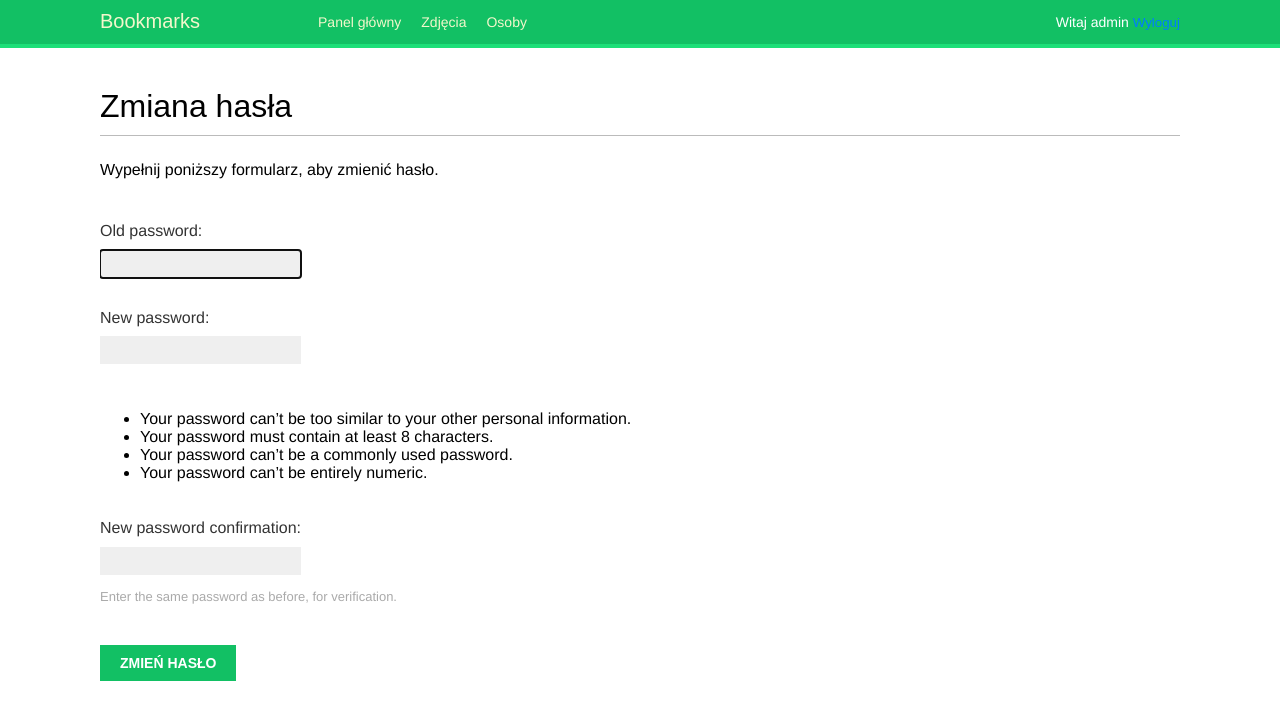
After one commit to Faflox/Django-4-social-media-app, a Django app: page /account/password-change/ in a window 1280 px wide. The commit adds this page. Shown: the top 720 px of the page. Run offline with Django 5.2, Linux system fonts and the light colour scheme; a user stored in the database is signed in; some web fonts are replaced.

Commit message:
password reset start

```diff
--- a/bookmarks/account/templates/base.html
+++ b/bookmarks/account/templates/base.html
@@ -24,7 +24,12 @@
         <span class="user">
             {% if request.user.is_authenticated %}
                 Witaj {{ request.user.first_name|default:request.user.username }}
-                <a href="{% url 'logout' %}">Wyloguj</a>
+                <form id="logout-form" action="{% url 'logout' %}" method="POST" style="display:inline;">
+                    {% csrf_token %}
+                    <button type="submit" style="background:none;border:none;padding:0;color:#007bff;cursor:pointer;">
+                        Wyloguj
+                    </button>
+                </form>
             {% else %}
                 <a href="{% url 'login' %}">Zaloguj</a>
             {% endif %}
--- /dev/null
+++ b/bookmarks/account/templates/registration/password_change_form.html
@@ -0,0 +1,14 @@
+{% extends 'base.html' %}
+
+{% block title %}Zmiana hasła{% endblock %}
+
+{% block content %}
+    <h1>Zmiana hasła</h1>
+    <p>Wypełnij poniższy formularz, aby zmienić hasło.</p>
+    <!--Formularz jest brany z auth_views.PasswordChangeView.as_view() w pliku urls.py-->
+    <form method="POST">
+        {{ form.as_p}}
+        <p><input type="submit" value="Zmień hasło"></p>
+        {% csrf_token %}
+    </form>
+{% endblock %}
--- a/bookmarks/account/urls.py
+++ b/bookmarks/account/urls.py
@@ -7,5 +7,17 @@ urlpatterns = [
     #login/logout
     path('login/', auth_views.LoginView.as_view(), name='login'),
     path('logout/', auth_views.LogoutView.as_view(), name='logout'),
-    path('', views.dashboard, name='dashboard')
+
+
+    #zmiana hasła
+    path('password-change/', auth_views.PasswordChangeView.as_view(), name='password_change'),
+    path('password-change-done/', auth_views.PasswordChangeDoneView.as_view(), name='password_change_done'),
+
+    #odzyskiwanie hasła
+    path('password-reset/', auth_views.PasswordResetView.as_view(), name='password_reset'),
+    path('password-reset/done/', auth_views.PasswordResetDoneView.as_view(), name='password_reset_done'),
+    path('password-reset/<uidb64>/<token>/', auth_views.PasswordResetConfirmView.as_view(), name='password_reset_confirm'),
+    path('password-reset/complete/', auth_views.PasswordResetCompleteView.as_view(), name='password_reset_complete'),
+
+    path('', views.dashboard, name='dashboard'),
 ]
```
Also changed, not shown: bookmarks/account/templates/registration/password_change_done.html (added, +8 -0 lines), bookmarks/account/templates/registration/password_reset_form.html (added, +14 -0 lines), bookmarks/account/templates/registration/password_reset_email.html (added), bookmarks/db.sqlite3.
